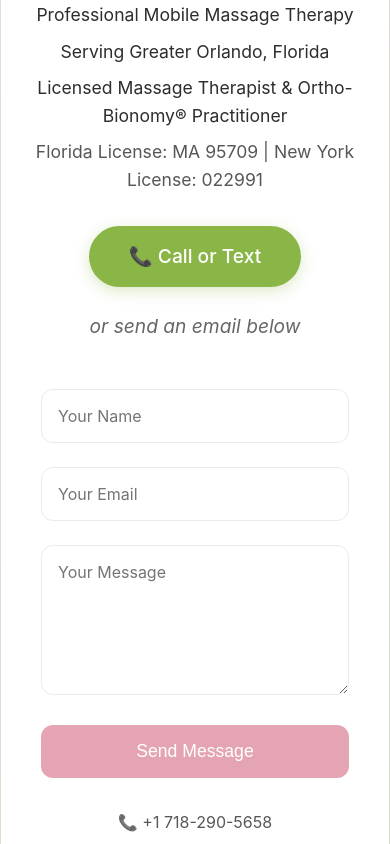
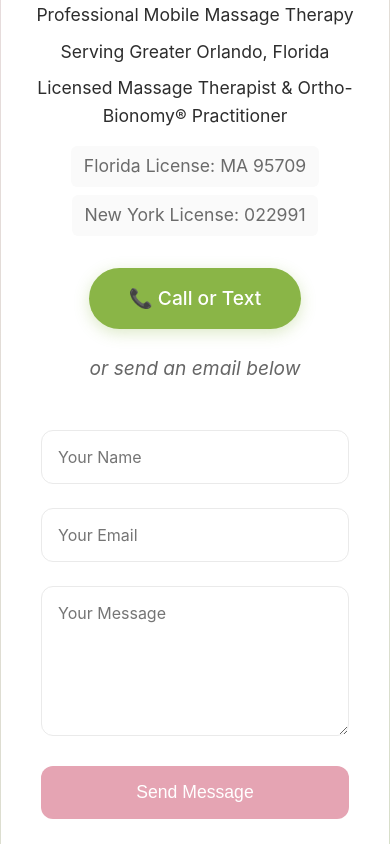
Before and after one commit to DavidEValdes/website-fun, a React (Create React App) app: page / in a window 390 px wide. Shown: the part 6380-7224 px from the top of the page. Built offline with nearby package versions, Linux system fonts and the light colour scheme.

Commit message:
added license numbers

```diff
--- a/src/App.css
+++ b/src/App.css
@@ -1558,10 +1558,33 @@
 }
 
 .license-numbers {
-  font-size: 0.9rem;
-  color: var(--text);
-  opacity: 0.8;
-  margin-top: 0.5rem;
+  display: flex;
+  justify-content: center;
+  gap: 1rem;
+  font-size: 0.85rem;
+  color: var(--text);
+  opacity: 0.7;
+  margin-top: 1rem;
+  font-weight: 400;
+}
+
+.license-numbers span {
+  padding: 0.4rem 0.8rem;
+  background: var(--gray-light);
+  border-radius: 6px;
+  white-space: nowrap;
+}
+
+@media (max-width: 600px) {
+  .license-numbers {
+    flex-direction: column;
+    align-items: center;
+    gap: 0.5rem;
+  }
+
+  .license-numbers span {
+    width: fit-content;
+  }
 }
 
 .contact-buttons {
--- a/src/App.jsx
+++ b/src/App.jsx
@@ -203,7 +203,10 @@
             <p>Professional Mobile Massage Therapy</p>
             <p>Serving Greater Orlando, Florida</p>
             <p>Licensed Massage Therapist & Ortho-Bionomy® Practitioner</p>
-            <p className="license-numbers">Florida License: MA 95709 | New York License: 022991</p>
+            <p className="license-numbers">
+              <span>Florida License: MA 95709</span>
+              <span>New York License: 022991</span>
+            </p>
 
             <div className="contact-buttons">
               <a href="tel:+1234567890" className="phone-button">📞 Call or Text</a>
```
Also changed, not shown: 11 other files (tests, documents, lock files or other folders).
